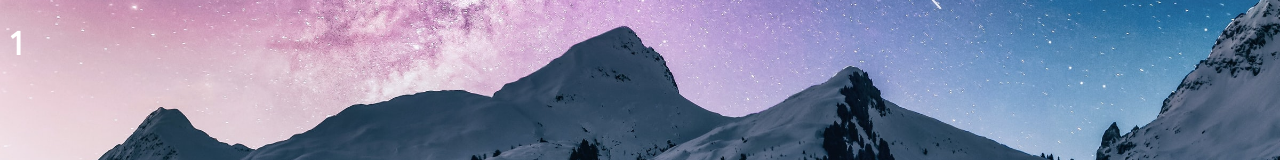
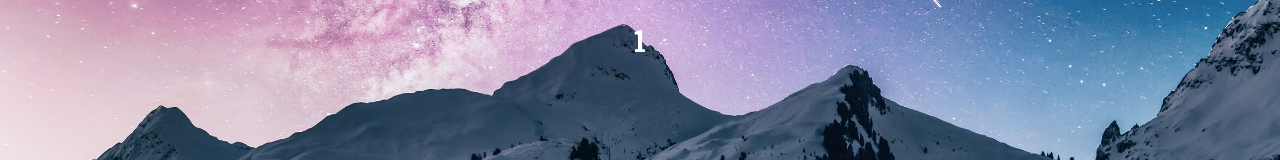
Before and after one commit to hannahtrask/AvySavvy, a Next.js app: page /backcountry/1 in a window 1280 px wide. Shown: the top 160 px of the page. Built offline with nearby package versions, Linux system fonts and the light colour scheme.

Commit message:
routing complete

```diff
--- a/pages/backcountry/[place].js
+++ b/pages/backcountry/[place].js
@@ -1,12 +1,12 @@
 import { useRouter } from 'next/router';
+import styles from '../../styles/place.module.scss';
 
 const Place = () => {
-
 	const router = useRouter();
 	console.log(router)
 	return (
 		<>
-			<h1>{router.query.place}</h1>
+			<h1 className={styles.header}>{router.query.place}</h1>
 		</>
 	);
 };
--- a/pages/backcountry/datalist.js
+++ b/pages/backcountry/datalist.js
@@ -11,7 +11,8 @@ const Datalist = (props) => {
 		const getAllData = async () => {
 			setAllData(props.snotelData);
 		};
-		getAllData();
+        getAllData();
+        console.log('this is allData', allData)
 	});
 
 	const allAreas = allData.map((station) => {
@@ -30,7 +31,7 @@ const Datalist = (props) => {
 					{station.station_information.location.lng}
 				</p>
 				<p>
-					<Link href={`/backcountry/${station.station_information.name}`}>more info</Link>
+					<Link href={`/backcountry/${station.station_information.triplet}`}>more info</Link>
 				</p>
 			</div>
 		);
--- /dev/null
+++ b/styles/place.module.scss
@@ -0,0 +1,7 @@
+@import './config';
+
+.header {
+    text-align: center;
+    font-family: 'Kreon', serif;
+    letter-spacing: 1px;
+}
```
